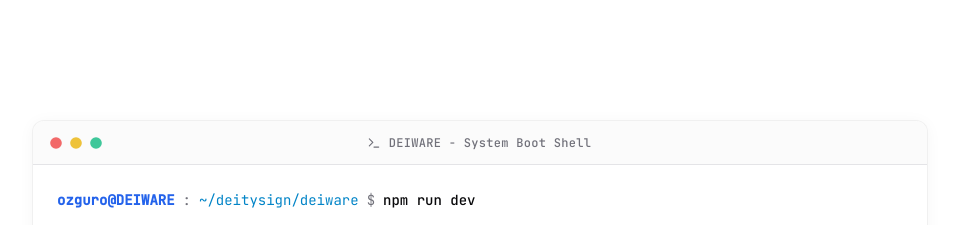
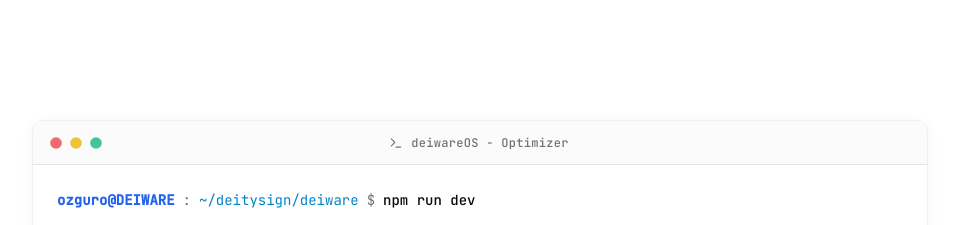
Before and after one commit to deityxox/DEIWARE, a React (Vite) app: page / in a window 1280 px wide. Shown: the top 225 px of the page, without its empty margins (160-1119 px from the left). Built offline with nearby package versions, Linux system fonts and the light colour scheme.

Commit message:
feat: add TerminalSplashScreen component with animated boot sequence and log output

```diff
--- a/src/components/TerminalSplashScreen.tsx
+++ b/src/components/TerminalSplashScreen.tsx
@@ -151,9 +151,8 @@
 
   return (
     <div
-      className={`fixed inset-0 z-50 flex items-center justify-center bg-background transition-all duration-500 ease-in-out ${
-        step === 'completing' ? 'opacity-0 scale-95 pointer-events-none' : 'opacity-100 scale-100'
-      }`}
+      className={`fixed inset-0 z-50 flex items-center justify-center bg-background transition-all duration-500 ease-in-out ${step === 'completing' ? 'opacity-0 scale-95 pointer-events-none' : 'opacity-100 scale-100'
+        }`}
     >
       {/* Terminal Container */}
       <div className="w-[90vw] max-w-4xl h-[70vh] rounded-xl border border-border glass-card shadow-2xl flex flex-col overflow-hidden font-mono text-sm leading-relaxed text-foreground">
@@ -167,7 +166,7 @@
           </div>
           <div className="flex items-center gap-2 text-xs text-muted-foreground font-medium tracking-wide">
             <Terminal className="w-3.5 h-3.5 text-muted-foreground" />
-            DEIWARE - System Boot Shell
+            deiwareOS - Optimizer
           </div>
           <div className="w-14" /> {/* Spacer */}
         </div>
--- a/version.json
+++ b/version.json
@@ -1,5 +1,5 @@
 {
-  "version": "v0.0.1",
-  "commit": "ba01c9f",
-  "date": "13.07.2026 03:20:25"
+  "version": "v0.0.2",
+  "commit": "4163d3f",
+  "date": "13.07.2026 03:21:30"
 }
```
Also changed, not shown: 1 other file (tests, documents, lock files or other folders).
